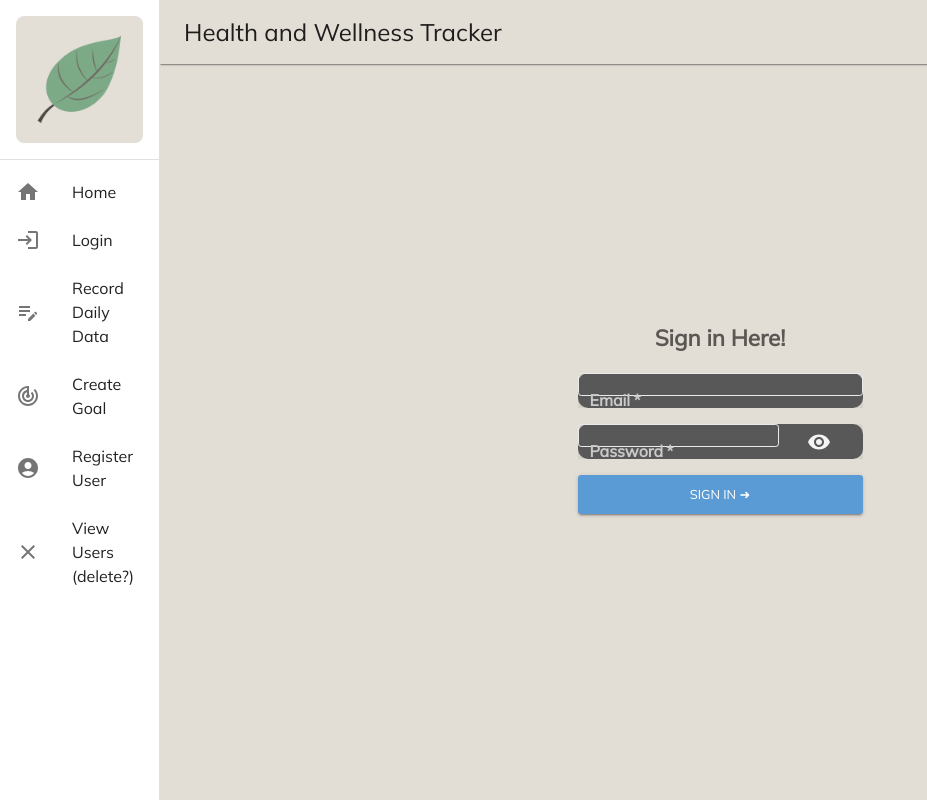
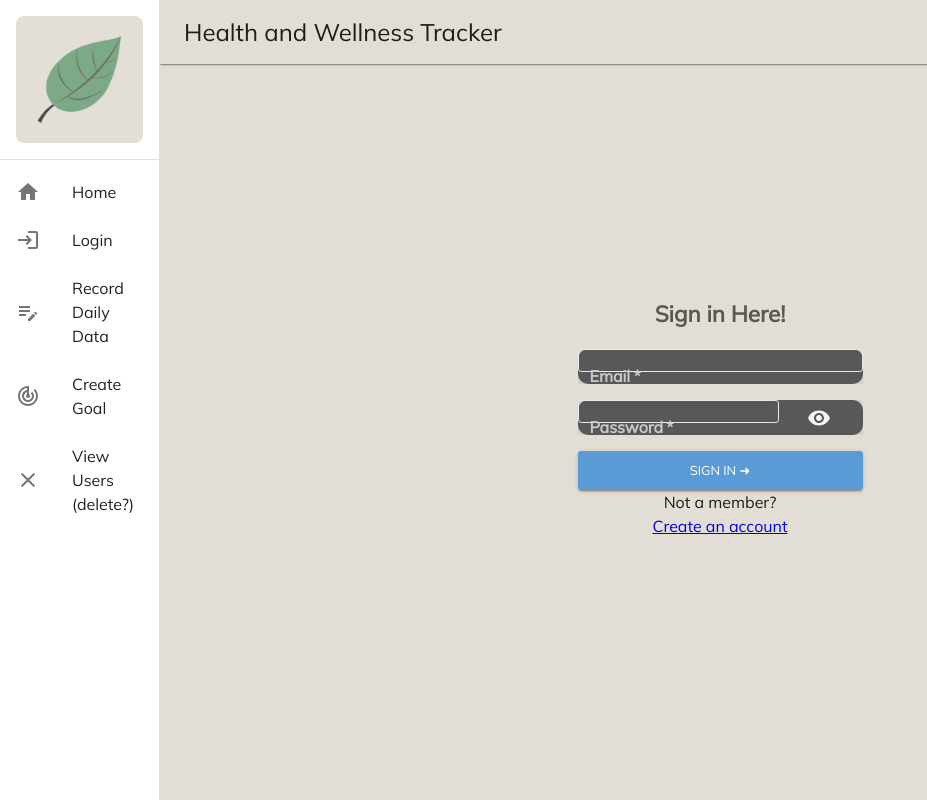
Before and after one commit to totallynotcory/CS763-Project, a React (Create React App) app in the folder code/client/: page /login in a window 1280 px wide. Shown: the whole page, without its empty margins (0-927 px from the left). Built offline with nearby package versions, Linux system fonts and the light colour scheme.

Commit message:
register user only accessible via login page

```diff
--- a/code/client/src/App.js
+++ b/code/client/src/App.js
@@ -142,16 +142,6 @@ function App() {
               </ListItem>
 
               <ListItem disablePadding>
-                <ListItemButton component={Link} to="/create-user">
-                  <ListItemIcon>
-                    {" "}
-                    <AccountCircleIcon />{" "}
-                  </ListItemIcon>
-                  <ListItemText primary="Register User" />
-                </ListItemButton>
-              </ListItem>
-
-              <ListItem disablePadding>
                 <ListItemButton component={Link} to="/view-users">
                   <ListItemIcon>
                     {" "}
--- a/code/client/src/components/Login.js
+++ b/code/client/src/components/Login.js
@@ -1,6 +1,5 @@
 import { useState } from 'react';
-import { useNavigate } from 'react-router-dom';
-// import { FaEye, FaEyeSlash } from 'react-icons/fa';
+import { useNavigate, Link } from 'react-router-dom';
 import apiClient from '../services/apiClient.js';
 import './css/Login.css';
 import VisibilityIcon from "@mui/icons-material/Visibility";
@@ -12,14 +11,7 @@ import {
   Typography,
   TextField,
   Grid,
-  Slider,
-  FormControlLabel,
-  Radio,
-  RadioGroup,
   FormControl,
-  InputLabel,
-  Select,
-  MenuItem,
   InputAdornment,
 } from "@mui/material";
 import { Button } from "@mui/material";
@@ -235,10 +227,9 @@ function Login() {
               Sign in ➜
             </Button>
           </Grid>
-          {/* <button type="submit">Login</button> */}
         </Grid>
       </form>
-      {/* </div> */}
+      Not a member? <Link to="/create-user">Create an account</Link>
     </Box>
   );
 }
```
